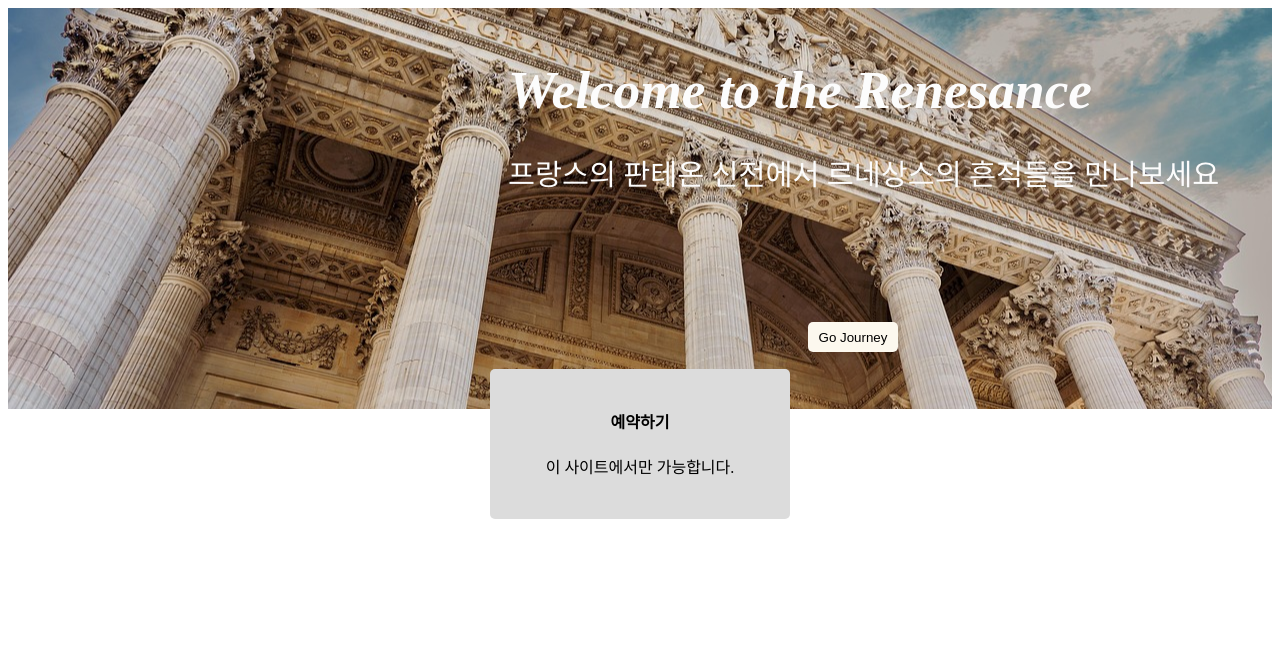
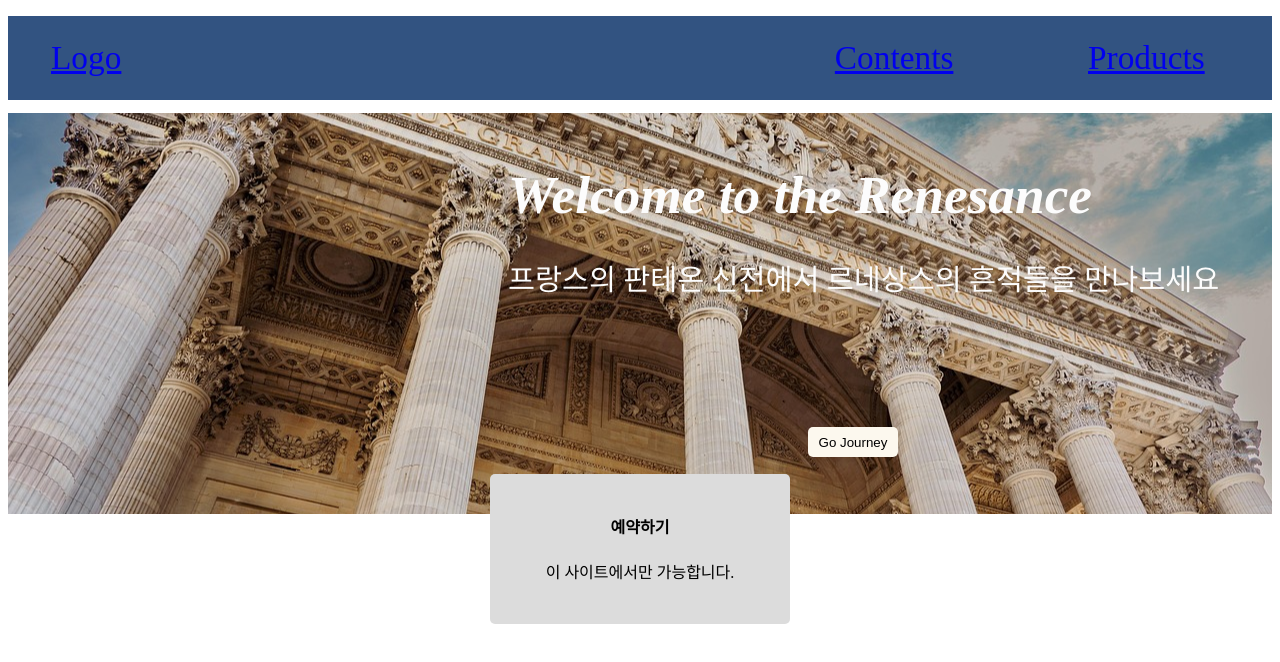
Before and after one commit to bsw1028/HTML-CSS, a plain HTML site: page layout2.html in a window 1280 px wide. Drawn offline with Linux system fonts and the light colour scheme.

Commit message:
layout2에 flex를 활용한 nav 기능 구현

```diff
--- a/layout2.html
+++ b/layout2.html
@@ -7,6 +7,15 @@
     </head>
 
     <body>
+        <nav class="flex_nav--container">
+
+
+                <div class="flex_nav--logo"><span class="logo-text"><a href="https://naver.com">Logo</a></span></div>
+                <div class="flex_nav--item"><a href="www.daum.com">Contents</a></div>
+                <div class="flex_nav--item"><a href="www.google.com">Products</a></div>
+
+
+        </nav>
         <div>
             <div class="background_img" style="padding-top:1px ;">
                 <h4 class="background_main_msg" style="margin-left: 500px ;">Welcome to the Renesance</h4>
--- a/lw2.css
+++ b/lw2.css
@@ -44,3 +44,39 @@
     border-radius: 5px;
     margin-top: 0.1px;
 }
+
+.flex_nav--container {
+    display: flex;
+    margin-bottom: 5px;
+    text-align: center;
+    align-items:center;
+    height: 100px;
+    width: 100%;
+}
+
+.flex_nav--item {
+    flex-grow: 1;
+    background-color:rgb(50, 83, 129);
+    border: 3px solid rgb(50, 83, 129);
+    padding-top: 20px;
+    padding-bottom: 20px;
+    font-size: 25pt;
+    color: white;
+
+
+}
+
+.flex_nav--logo {
+    flex-grow: 5;
+    background-color:rgb(50, 83, 129);
+    border: 3px solid rgb(50, 83, 129);
+    padding-top: 20px;
+    padding-bottom: 20px;
+    text-align: left;
+    font-size: 25pt;
+    color: white;
+
+}
+.logo-text {
+    margin-left: 40px;
+}
```
